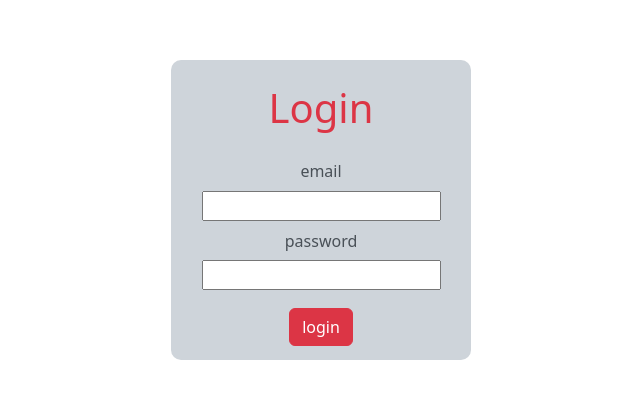
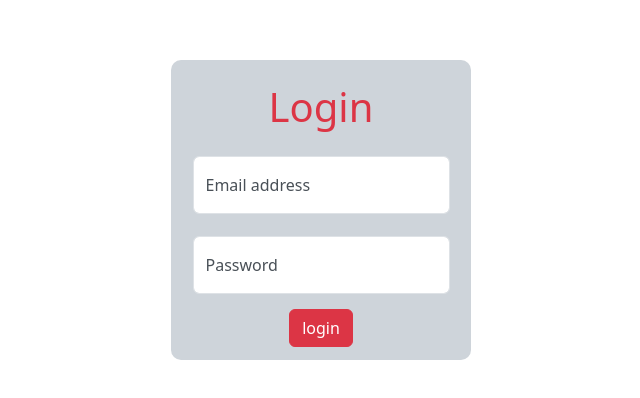
Before and after one commit to RutiRozenberg/Job-Search, an Angular app in the folder frontend/: page /login in a window 1280 px wide. Shown: the part 120-518 px from the top of the page, without its empty margins (319-959 px from the left). Built offline with nearby package versions, Linux system fonts and the light colour scheme.

Commit message:
Design change of login component

```diff
--- a/frontend/src/app/components/login/login.component.html
+++ b/frontend/src/app/components/login/login.component.html
@@ -2,13 +2,18 @@
 
     <h1 class="text-danger">Login</h1>
 
-    <label>email</label>
-    <input #e type="text" [(ngModel)]="userData.email" name="email" required>
+    <div class="form-floating mb-3">
+        <input #e type="text" [(ngModel)]="userData.email" name="email" required  class="form-control" id="floatingInput" placeholder="name@example.com">
+        <label>Email address</label>
+    </div>
     <span *ngIf="(!e.value && isOnClick)">Email is a required field</span>
 
-    <label>password</label>
-    <input #p type="password" [(ngModel)]="userData.password" name="password" required>
+    <div class="form-floating">
+        <input #p type="password" [(ngModel)]="userData.password" name="password" required class="form-control" id="floatingPassword" placeholder="Password">
+        <label for="floatingPassword">Password</label>
+    </div>
     <span *ngIf="(!p.value && isOnClick)">Password is a required field</span>
+
     <button type="submit" (click)="loginClick()" class="btn btn-danger">login</button>
 
 </form>
```
